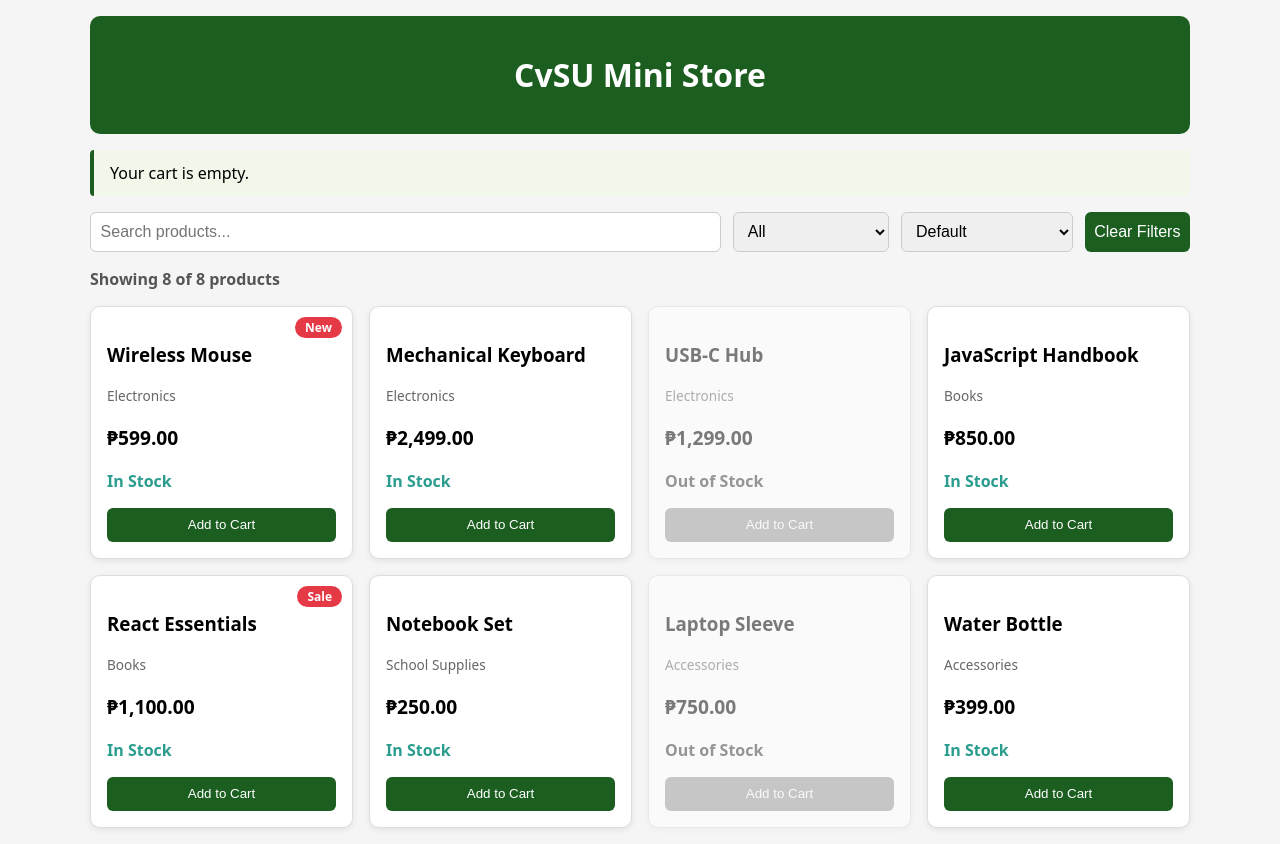
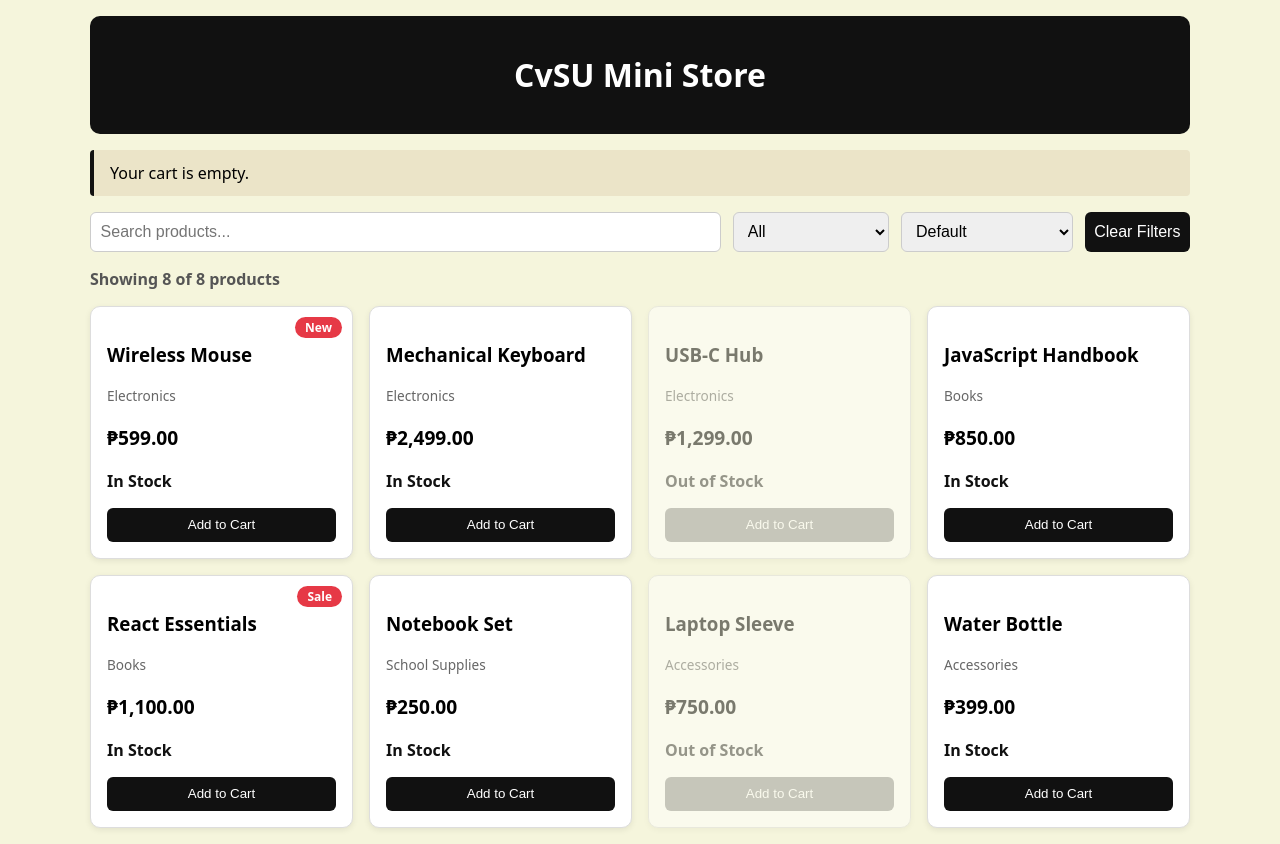
Before and after one commit to Dnielle030/product-catalog, a React (Vite) app: page / in a window 1280 px wide. Built offline with nearby package versions, Linux system fonts and the light colour scheme.

Commit message:
Change theme to black and beige

```diff
--- a/src/App.css
+++ b/src/App.css
@@ -6,7 +6,7 @@
 }
 
 header {
-  background: #1b5e20;
+  background: #111;
   color: #fff;
   padding: 1rem;
   border-radius: 10px;
@@ -16,8 +16,8 @@ header {
 .cart-message {
   margin: 1rem 0;
   padding: 0.75rem 1rem;
-  background: #f1f8e9;
-  border-left: 4px solid #1b5e20;
+  background: #ebe4c8;
+  border-left: 4px solid #111;
   border-radius: 4px;
 }
 
@@ -30,6 +30,7 @@ header {
 .result-count {
   margin: 0 0 1rem;
   color: #555;
+  font-weight: 600;
 }
 
 .empty-state {
@@ -39,6 +40,3 @@ header {
   background: #fff;
   border-radius: 10px;
 }
-.result-count {
-  font-weight: 600;
-}
--- a/src/components/ProductCard.css
+++ b/src/components/ProductCard.css
@@ -39,7 +39,7 @@
   font-weight: bold;
 }
 
-.status.in { color: #2a9d8f; font-weight: 600; }
+.status.in { color: #111; font-weight: 600; }
 .status.out { color: #c1121f; font-weight: 600; }
 
 .product-card button {
@@ -47,13 +47,13 @@
   padding: 0.6rem;
   border: none;
   border-radius: 6px;
-  background: #1b5e20;
+  background: #111;
   color: #fff;
   cursor: pointer;
 }
 
 .product-card button:hover:enabled {
-  background: #2e7d32;
+  background: #333;
 }
 
 .product-card button:disabled {
--- a/src/components/SearchBar.css
+++ b/src/components/SearchBar.css
@@ -19,14 +19,14 @@
 }
 
 .search-bar button {
-  background: #1b5e20;
+  background: #111;
   color: #fff;
   border: none;
   cursor: pointer;
 }
 
 .search-bar button:hover {
-  background: #2e7d32;
+  background: #333;
 }
 
 @media (max-width: 500px) {
--- a/src/index.css
+++ b/src/index.css
@@ -1,4 +1,4 @@
 body {
   margin: 0;
-  background: #f5f5f5;
+  background: #f5f5dc;
 }
```
